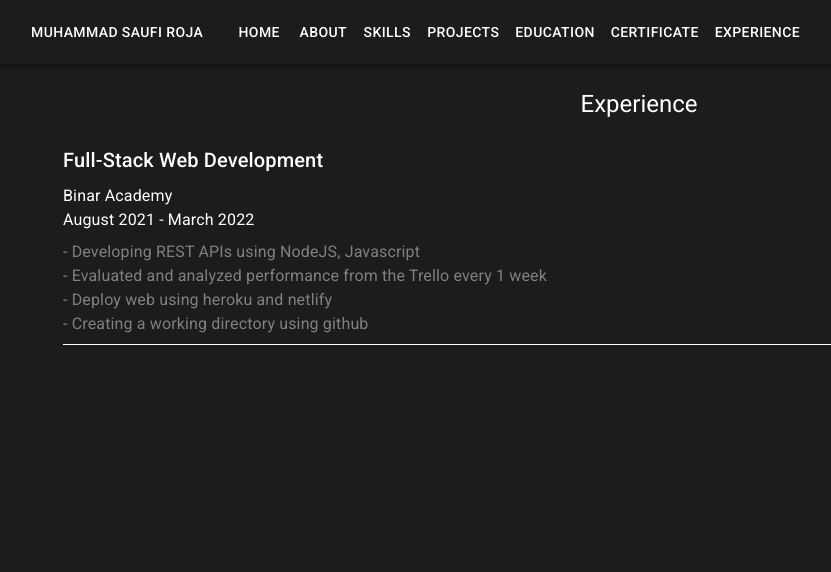
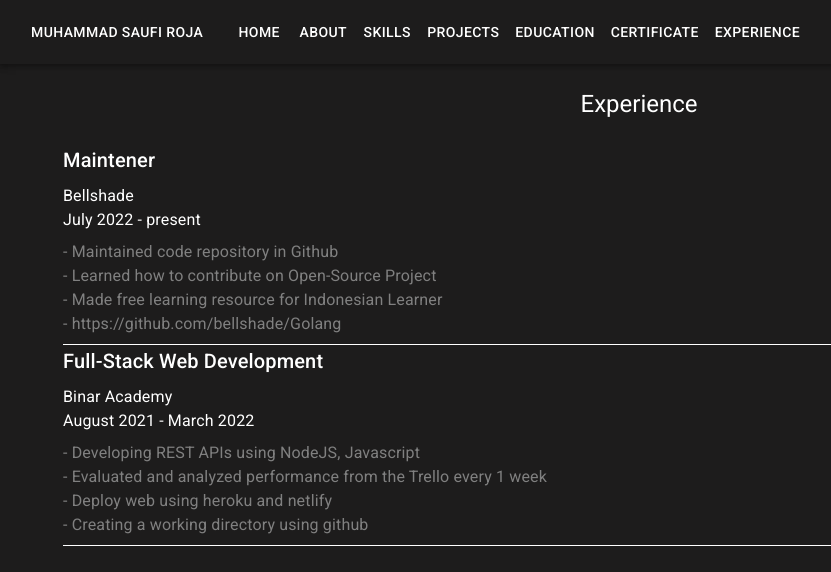
Before and after one commit to saufiroja/portofolio, a React (Create React App) app: page /experience in a window 1280 px wide. Shown: the top 572 px of the page, without its empty margins (1-832 px from the left). Built offline with nearby package versions, Linux system fonts and the light colour scheme.

Commit message:
docs: update experience

```diff
--- a/src/components/Experience/Experience.jsx
+++ b/src/components/Experience/Experience.jsx
@@ -12,6 +12,23 @@ const Experience = () => {
         </Box>
       </Container>
       <Container maxWidth='lg'>
+        <Box pb={1}>
+          <Typography variant='h6'>Maintener</Typography>
+        </Box>
+        <Box borderBottom={1} pb={1}>
+          <Typography variant='body1'>Bellshade</Typography>
+          <Typography variant='body1' pb={1}>
+            July 2022 - present
+          </Typography>
+          <Typography variant='body1' sx={{ color: 'gray' }}>
+            - Maintained code repository in Github
+            <br />
+            - Learned how to contribute on Open-Source Project
+            <br />
+            - Made free learning resource for Indonesian Learner
+            <br />- https://github.com/bellshade/Golang
+          </Typography>
+        </Box>
         <Box pb={1}>
           <Typography variant='h6'>Full-Stack Web Development</Typography>
         </Box>
```
